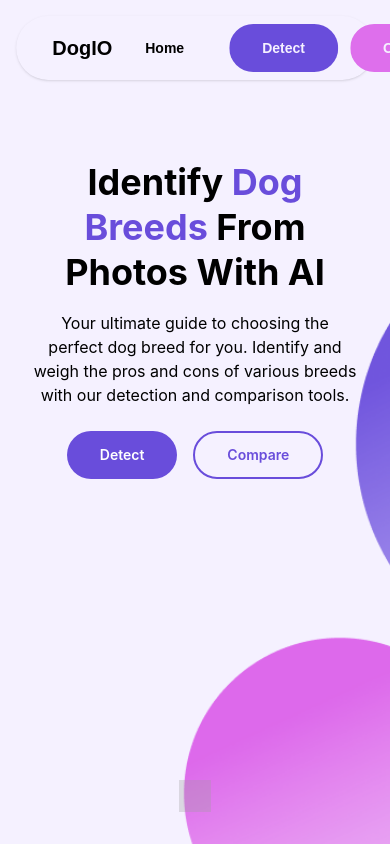
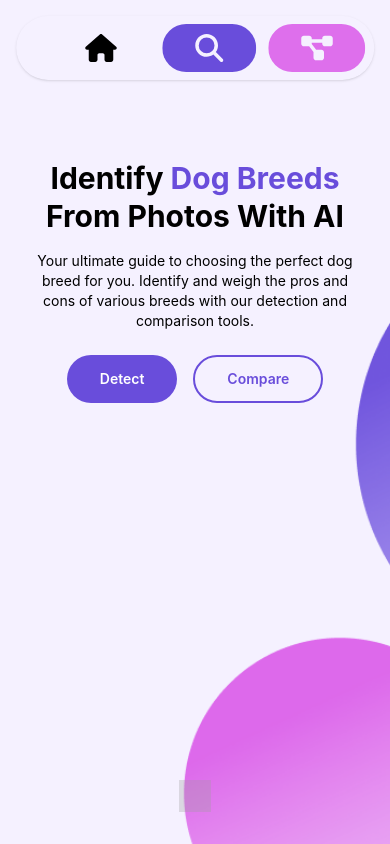
Before and after one commit to Rukun-Aaron/Dog_breeds, a React (Create React App) app in the folder frontend2/: page / in a window 390 px wide. Built offline with nearby package versions, Linux system fonts and the light colour scheme; grey boxes are pictures that could not be loaded; what tailwindcss-animated would draw is missing.

Commit message:
compare responsiveness

```diff
--- a/frontend2/src/components/Homepage.jsx
+++ b/frontend2/src/components/Homepage.jsx
@@ -21,10 +21,10 @@ function Homepage() {
           <div className="pt-4"><Navbar/></div>
           <div className="max-w-5xl mx-auto flex flex-col md:flex-row items-center justify-between relative">
             <div className="md:w-3/5 mt-20 md:mt-40 text-center md:text-left px-8 md:px-0">
-              <h1 className="text-4xl md:text-5xl font-bold mb-4 leading-tight">
+              <h1 className="text-3xl md:text-5xl font-bold mb-4 leading-tight">
                 Identify <span className="text-[#694DDB]">Dog Breeds</span> From Photos With AI
               </h1>
-              <p className="text-base md:text-lg mb-6">
+              <p className="text-base text-sm md:text-lg mb-6">
                 Your ultimate guide to choosing the perfect dog breed for you. Identify and weigh the pros and cons of various breeds with our detection and comparison tools.
               </p>
               <button
@@ -49,10 +49,10 @@ function Homepage() {
 
       {/* Section 2: Details */}
       <div className="w-full min-h-screen bg-[#F7F8FF] flex flex-col items-center">
-        <h1 className="text-4xl md:text-4xl font-bold mb-2 text-center mt-24">
+        <h1 className="text-3xl md:text-4xl font-bold mb-2 text-center mt-24">
           Can’t Decide On A New <span className="text-[#694DDB]">Furry Friend?</span>
         </h1>
-        <h2 className="text-lg md:text-xl mb-8 text-center md:w-2/3">
+        <h2 className="text-md md:text-xl mb-8 text-center md:w-2/3">
           Our dog breed identification interface helps users decide on a new breed personalized to
           their preferences.
         </h2>
@@ -77,7 +77,7 @@ function Homepage() {
 
 
           {/* Right side */}
-          <div className="w-full md:w-1/2 p-4 md:p-8">
+          <div className="w-full md:w-1/2 p-4 pl-8 md:p-8">
             <h2 className="text-2xl md:text-3xl mb-8">How to identify a dog's breed?</h2>
             <div className="flex flex-col space-y-6">
               <div className="flex items-center">
--- a/frontend2/src/components/NavBar.jsx
+++ b/frontend2/src/components/NavBar.jsx
@@ -1,9 +1,11 @@
 import React, { useEffect, useState } from 'react';
 import { useLocation, useNavigate } from 'react-router-dom';
+import { FontAwesomeIcon } from '@fortawesome/react-fontawesome';
+import { faHouse, faMagnifyingGlass, faDiagramProject } from '@fortawesome/free-solid-svg-icons';
 
-function Navbar({ isHomepage }) {
+function Navbar() {
   const [isHomePage, setIsHomePage] = useState(false);
-
+  const [isSmallScreen, setIsSmallScreen] = useState(false);
   const navigate = useNavigate();
   const location = useLocation();
 
@@ -11,10 +13,27 @@ function Navbar({ isHomepage }) {
     setIsHomePage(location.pathname === '/');
   }, [location]);
 
+  useEffect(() => {
+    const handleResize = () => {
+      setIsSmallScreen(window.innerWidth <= 600);
+    };
+
+    handleResize(); // Call once to set initial state
+    window.addEventListener('resize', handleResize);
+
+    return () => {
+      window.removeEventListener('resize', handleResize);
+    };
+  }, []);
+
+  const handleNavigation = (path) => {
+    navigate(path);
+  };
+
   return (
     <div className={`navbar z-[1] left-1/2 -translate-x-1/2 w-11/12 max-w-4xl xl:max-w-5xl shadow dark:shadow-xl dark:bg-neutral-800 rounded-full ${isHomePage ? 'relative bg-transparent' : 'fixed bg-white'}`}>
-        <div className="flex-1 flex gap-2">
-        <div className="cursor-pointer flex items-center justify-center" onClick={() => navigate('/')}>
+      <div className="flex-1 flex gap-2">
+        <div className="cursor-pointer flex items-center justify-center" onClick={() => handleNavigation('/')}>
           <div className="pl-4 pr-3">
             <img
               alt="logo"
@@ -22,45 +41,22 @@ function Navbar({ isHomepage }) {
               className="h-12 w-12"
             />
           </div>
-          <p className="text-xl  font-varela  font-semibold text-black">
-            DogIO
-          </p>
+          {!isSmallScreen && <p className="text-xl font-varela font-semibold text-black">DogIO</p>}
         </div>
       </div>
       <div className="gap-3 pr-2">
-        <button onClick={() => navigate('/')} className="btn btn-ghost rounded-full px-8 py-2  font-varela text-black">
-          Home
+        <button onClick={() => handleNavigation('/')} className="btn btn-ghost rounded-full px-8 py-2 font-varela text-black">
+          {isSmallScreen ? <FontAwesomeIcon icon={faHouse} size="2x"/> : 'Home'}
         </button>
-        {/* CHANGE LATER TO :6B5BBF */}
-        <button className="bg-[#694DDB] px-8 rounded-full btn btn-ghost text-[#F5F1FF]  font-varela" onClick={() => navigate('/detection')}>
-          Detect
+        <button className="bg-[#694DDB] px-8 rounded-full btn btn-ghost text-[#F5F1FF] font-varela" onClick={() => handleNavigation('/detection')}>
+          {isSmallScreen ? <FontAwesomeIcon icon={faMagnifyingGlass} size="2x" /> : 'Detect'}
         </button>
-        <button className="bg-[#DE6FEC] px-8 rounded-full btn btn-ghost text-[#F5F1FF]  font-varela" onClick={() => navigate('/compare')}>
-          Compare
+        <button className="bg-[#DE6FEC] px-8 rounded-full btn btn-ghost text-[#F5F1FF] font-varela" onClick={() => handleNavigation('/compare')}>
+          {isSmallScreen ? <FontAwesomeIcon icon={faDiagramProject} size="2x" /> : 'Compare'}
         </button>
       </div>
-    </div>)};
-
-
-//   return (
-//     <div className={`navbar z-10 left-1/2 -translate-x-1/2 w-11/12 max-w-4xl xl:max-w-5xl top-4 shadow dark:shadow-xl dark:bg-neutral-800 backdrop-blur-sm rounded-xl  ${isHomePage ? 'absolute' : 'fixed '}`}>
-//       <div className="flex-1 flex gap-2">
-//         <div className="cursor-pointer" onClick={() => navigate('/')}>
-//           <p className="font-varela text-2xl font-bold dark:text-neutral-100">
-//             Logo, Name
-//           </p>
-//         </div>
-//       </div>
-//       <div className="md:flex gap-2 hidden">
-//         <button onClick={() => navigate('/')}>
-//           Home
-//         </button>
-//         <button onClick={() => navigate('/detection')}>
-//           Detect
-//         </button>
-//       </div>
-//     </div>
-//   );
-// }
+    </div>
+  );
+}
 
 export default Navbar;
--- a/frontend2/src/pages/Compare.jsx
+++ b/frontend2/src/pages/Compare.jsx
@@ -137,8 +137,8 @@ const Compare = () => {
       <div className="pt-4"><Navbar />
 
         <div className='h-full dark:bg-neutral-900 scrollbar overflow-y-auto'>
-          <div className='flex justify-center overflow-x-hidden pt-24 h-fit'>
-            <div className='w-11/12 max-w-6xl xl:max-w-7xl '>
+          <div className='flex justify-center pt-24 h-fit'>
+            <div className='w-4/5 md:w-11/12 max-w-xl xl:max-w-7xl'>
               <div className='flex items-center justify-between'>
                 <div className='join'>
                   <Autocomplete
@@ -153,7 +153,10 @@ const Compare = () => {
                         {tag.value}
                       </MenuItem>
                     )}
-                    style={{ width: 620 }}
+                    style={{
+                      width: '620px',
+                    }}
+                    className='max-w-xs md:max-w-xl'
                     value={selectedTags}
                     onChange={(event, newSelectedTags) => {
                       handlePageChange(1);
@@ -213,7 +216,7 @@ const Compare = () => {
                         className="hover:bg-neutral-100 dark:hover:bg-neutral-800 transition-all ease-in-out duration-300 cursor-pointer"
                         onClick={() => handleModalClick(index)}
                       >
-                        <td className="p-2  w-6 ">
+                        <td className="p-0 md:p-2 w-6">
                           <div className="flex flex-row items-center">
 
                             {breed.image_link ? (
@@ -233,7 +236,7 @@ const Compare = () => {
                           </div>
                         </td>
                         <td className="">
-                          <div className="flex flex-row gap-x-2 pb-2 flex-wrap">
+                          <div className="flex text-xs md:text-sm flex-row gap-x-2 gap-y-2 pb-2 flex-wrap">
                             {/* First row */}
                             {breed.trainability > 2 && (
                               <div className="text-[#694DDB] text-center rounded-2xl border border-[#694DDB] px-2 hover:bg-[#694DDB] hover:text-white hover:border-[#694DDB] w-max">
@@ -261,7 +264,7 @@ const Compare = () => {
                               </div>
                             )}
                           </div>
-                          <div className="flex flex-row gap-x-2 gap-2  flex-wrap">
+                          <div className="flex flex-row text-xs md:text-sm gap-x-2 gap-y-2 gap-2 flex-wrap">
                             {/* Second row */}
                             {breed.good_with_children > 2 && (
                               <div className="text-[#FF9330] text-center rounded-2xl border border-[#FF9330] px-2 hover:bg-[#FF9330] hover:text-white hover:border-[#FF9330] w-max">
--- a/frontend2/src/pages/ImageUploadNew.jsx
+++ b/frontend2/src/pages/ImageUploadNew.jsx
@@ -219,7 +219,7 @@ const ImageUploadNew = () => {
             />
             <div className="flex flex-col items-center justify-center">
               <h2
-                className={`dark:text-neutral-100 text-lg ${images.length === 0 && 'mt-8'} text-center`}
+                className={`dark:text-neutral-100 md:text-lg ${images.length === 0 && 'mt-8'} text-center`}
               >
                 Select a file or drag and drop here
               </h2>
```
